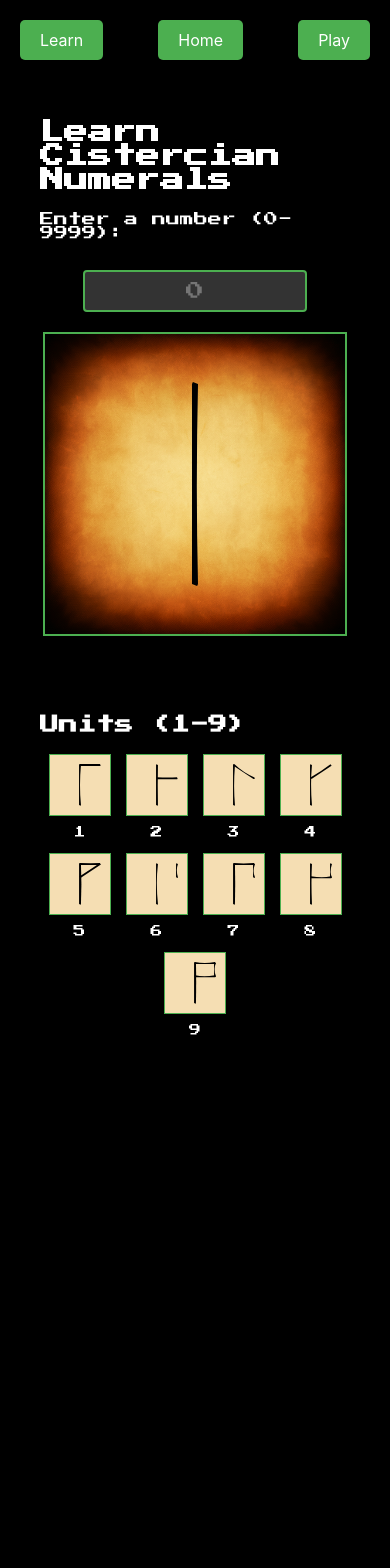
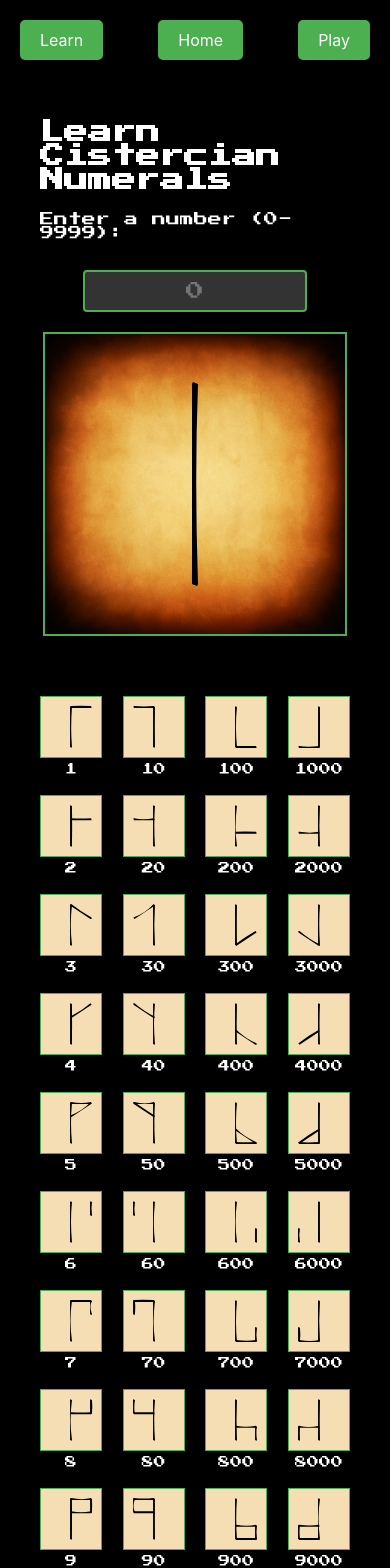
Before and after one commit to jelaludo/CistercianCursor, a React (Create React App) app: page /learn in a window 390 px wide. Shown: the top 1568 px of the page. Before the commit the page ends 1076 px from the top, so only its background shows below. Built offline with nearby package versions, Linux system fonts and the light colour scheme.

Commit message:
Submit Button Mobile

```diff
--- a/package.json
+++ b/package.json
@@ -19,7 +19,7 @@
     "web-vitals": "^2.1.4"
   },
   "scripts": {
-    "start": "react-scripts start",
+    "start": "react-scripts start --host 0.0.0.0",
     "build": "react-scripts build",
     "test": "react-scripts test",
     "eject": "react-scripts eject"
--- a/src/CistercianGame.tsx
+++ b/src/CistercianGame.tsx
@@ -47,9 +47,23 @@ const CistercianGame: React.FC = () => {
         if (timerRef.current) clearInterval(timerRef.current);
     };
 
-    const handleGuess = (e: React.KeyboardEvent<HTMLInputElement>) => {
-        if (e.key === 'Enter' && gameStarted && !gameOver) {
-            if (parseInt(userGuess) === currentNumber) {
+    const handleInputChange = (e: React.ChangeEvent<HTMLInputElement>) => {
+        setUserGuess(e.target.value);
+    };
+
+    const handleSubmit = (e: React.FormEvent<HTMLFormElement>) => {
+        e.preventDefault();
+        checkGuess();
+    };
+
+    const checkGuess = () => {
+        if (gameStarted && !gameOver) {
+            const guess = parseInt(userGuess);
+            if (isNaN(guess)) {
+                // Handle invalid input
+                return;
+            }
+            if (guess === currentNumber) {
                 const guessTime = (Date.now() - startTime) / 1000;
                 setCorrectGuesses(prev => prev + 1);
                 setTotalTime(prev => prev + guessTime);
@@ -121,14 +135,17 @@ const CistercianGame: React.FC = () => {
                         height={CANVAS_SIZE}
                         style={{ width: `${CANVAS_SIZE}px`, height: `${CANVAS_SIZE}px` }}
                     />
-                    <input
-                        type="number"
-                        value={userGuess}
-                        onChange={(e) => setUserGuess(e.target.value)}
-                        onKeyPress={handleGuess}
-                        placeholder="Enter your guess"
-                        disabled={gameOver}
-                    />
+                    {gameStarted && !gameOver && (
+                        <form onSubmit={handleSubmit}>
+                            <input
+                                type="number"
+                                value={userGuess}
+                                onChange={handleInputChange}
+                                placeholder="Enter your guess"
+                            />
+                            <button type="submit">Submit</button>
+                        </form>
+                    )}
                     {gameOver && (
                         <>
                             <div className="game-over">GAME OVER</div>
--- a/src/CistercianLearn.css
+++ b/src/CistercianLearn.css
@@ -9,7 +9,7 @@
     padding: 20px;
 }
 
-h2, h3 {
+h2 {
     margin-bottom: 20px;
 }
 
@@ -42,15 +42,37 @@ canvas {
 }
 
 .small-numerals-section {
+    display: flex;
+    flex-direction: column;
+    align-items: center;
     width: 100%;
     max-width: 800px;
+}
+
+.numeral-section {
+    width: 100%;
+    margin-bottom: 20px;
 }
 
 .small-numerals-container {
     display: flex;
     justify-content: center;
     flex-wrap: wrap;
-    gap: 15px; /* Increased gap for better spacing */
+    gap: 15px;
+}
+
+.small-numerals-grid {
+    display: flex;
+    flex-direction: column;
+    gap: 20px;
+    width: 100%;
+    max-width: 800px;
+}
+
+.small-numerals-row {
+    display: flex;
+    justify-content: space-between;
+    gap: 10px;
 }
 
 .small-numeral {
@@ -60,11 +82,10 @@ canvas {
 }
 
 .small-numeral canvas {
-    border: 1px solid #4CAF50; /* Thinner border for smaller canvases */
+    border: 1px solid #4CAF50;
     margin-bottom: 5px;
 }
 
 .small-numeral span {
-    font-size: 12px; /* Smaller font size for the number labels */
-    margin-top: 5px; /* Added margin for better separation from canvas */
+    font-size: 12px;
 }
--- a/src/CistercianLearn.tsx
+++ b/src/CistercianLearn.tsx
@@ -9,7 +9,9 @@ const SMALL_SCALE = 0.2; // 20% scale for drawing
 const CistercianLearn: React.FC = () => {
   const [number, setNumber] = useState<string>('');
   const mainCanvasRef = useRef<HTMLCanvasElement>(null);
-    const smallCanvasRefs = useRef<(HTMLCanvasElement | null)[]>(new Array(9).fill(null));
+  const smallCanvasRefs = useRef<(HTMLCanvasElement | null)[][]>(
+    Array(9).fill(null).map(() => Array(4).fill(null))
+  );
 
   useEffect(() => {
     if (mainCanvasRef.current) {
@@ -18,10 +20,13 @@ const CistercianLearn: React.FC = () => {
   }, [number]);
 
   useEffect(() => {
-        smallCanvasRefs.current.forEach((canvas, index) => {
+    smallCanvasRefs.current.forEach((row, rowIndex) => {
+      row.forEach((canvas, colIndex) => {
         if (canvas) {
-                drawCistercianNumeral(canvas, index + 1, SMALL_SCALE, true);
+          const multiplier = Math.pow(10, colIndex);
+          drawCistercianNumeral(canvas, (rowIndex + 1) * multiplier, SMALL_SCALE, true);
         }
+      });
     });
   }, []);
 
@@ -45,20 +50,21 @@ const CistercianLearn: React.FC = () => {
           height={MAIN_CANVAS_SIZE}
         />
       </div>
-            <div className="small-numerals-section">
-                <h3>Units (1-9)</h3>
-                <div className="small-numerals-container">
-                    {[1, 2, 3, 4, 5, 6, 7, 8, 9].map((num, index) => (
-                        <div key={num} className="small-numeral">
+      <div className="small-numerals-grid">
+        {[1, 2, 3, 4, 5, 6, 7, 8, 9].map((row, rowIndex) => (
+          <div key={row} className="small-numerals-row">
+            {[1, 10, 100, 1000].map((col, colIndex) => (
+              <div key={col} className="small-numeral">
                 <canvas
-                                ref={el => smallCanvasRefs.current[index] = el}
+                  ref={el => smallCanvasRefs.current[rowIndex][colIndex] = el}
                   width={SMALL_CANVAS_SIZE}
                   height={SMALL_CANVAS_SIZE}
                 />
-                            <span>{num}</span>
+                <span>{row * col}</span>
               </div>
             ))}
           </div>
+        ))}
       </div>
     </div>
   );
```
Lines whose indentation alone changed are shown as unchanged.
